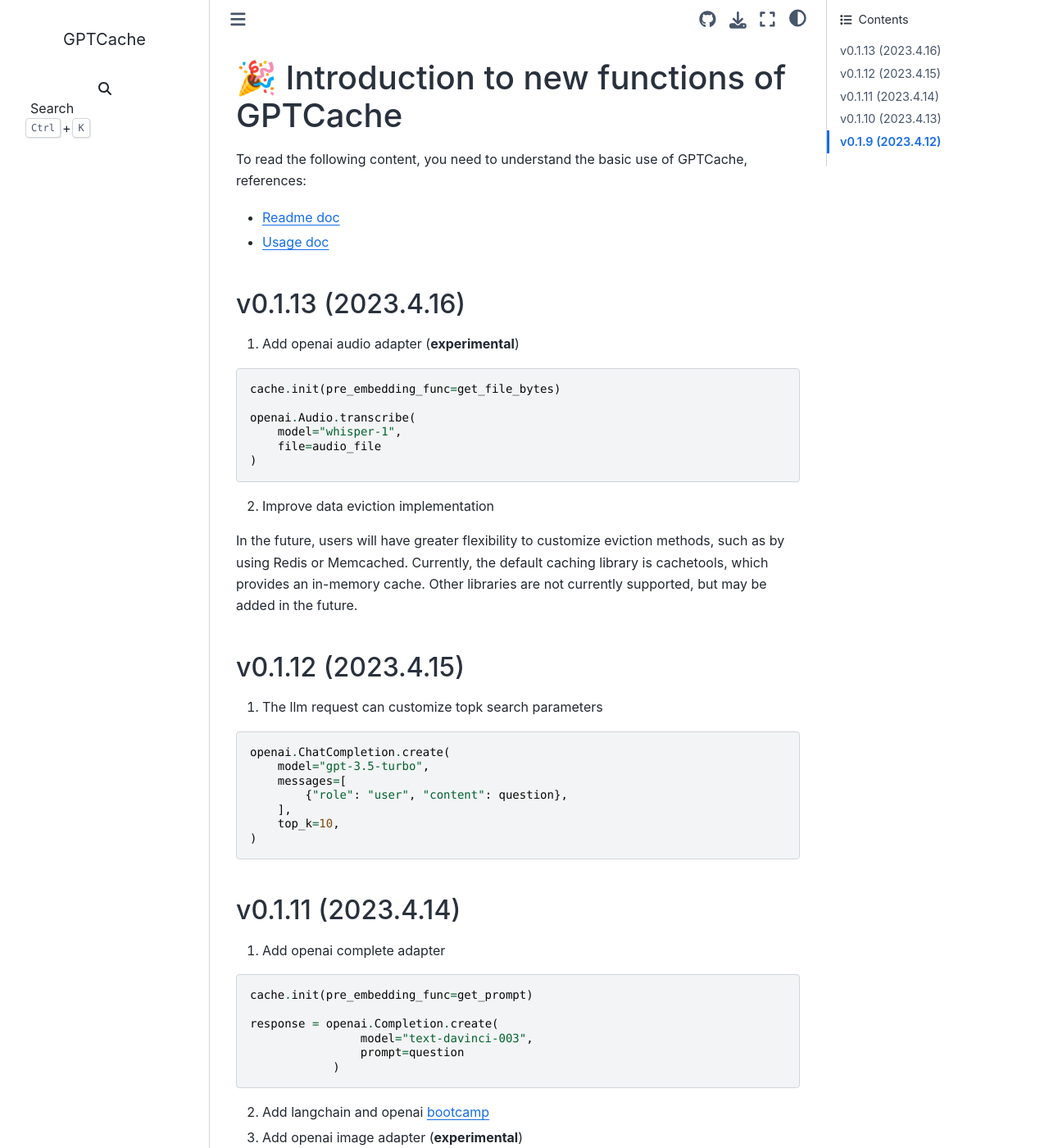
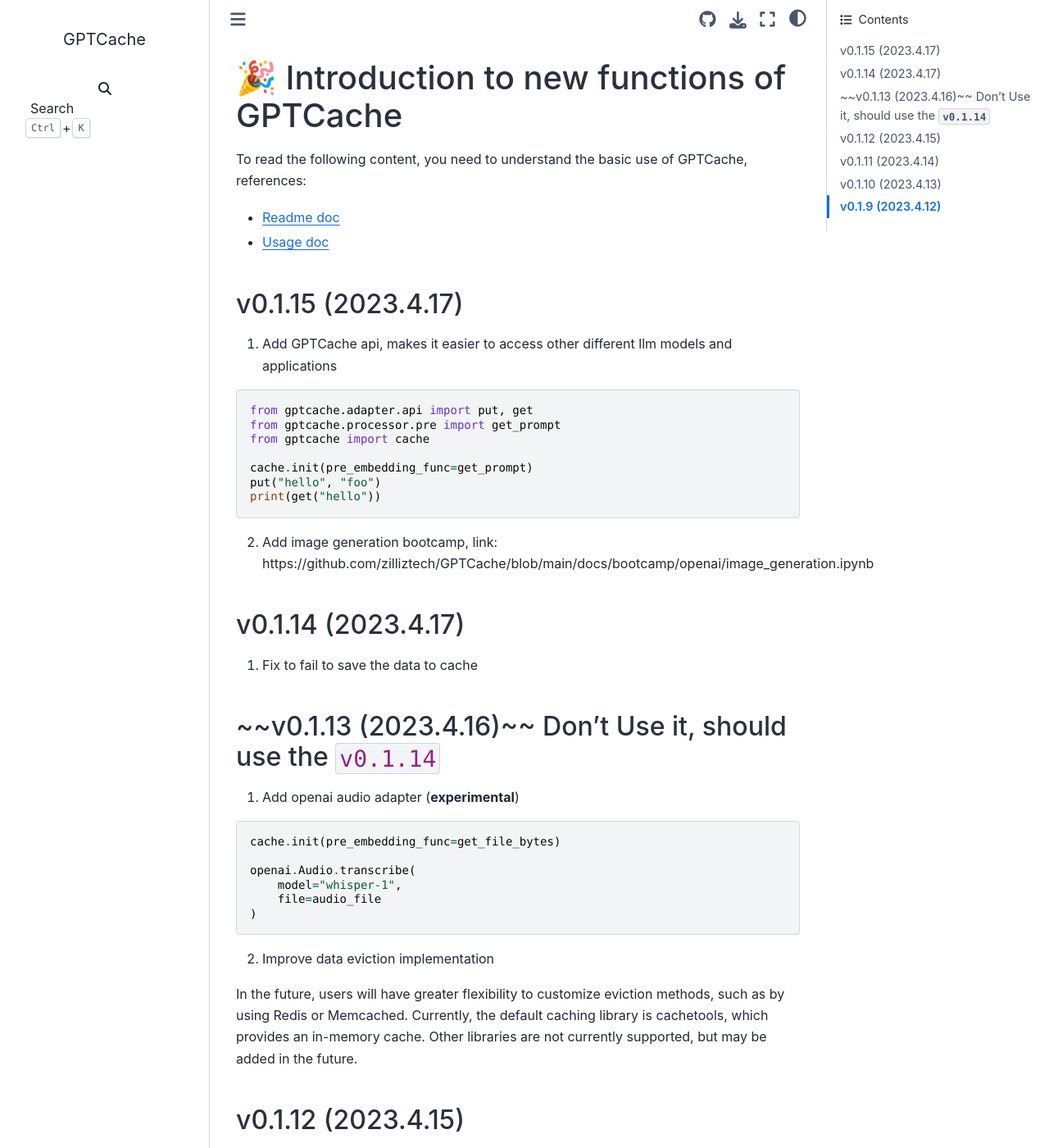
Before and after one commit to DinSanGun/GPTCache, a Sphinx documentation site: the page built from docs/release_note.md, in a window 1280 px wide and 1400 px high. Shown: the whole window at 82% size. Built offline with Sphinx 7.4.7 and the Sphinx Book theme 1.1.4, drawn with Linux system fonts in a browser that asks for light colours; the version number is read from the project's files by our own code.

Commit message:
Update the version to `0.1.15` (#236)
Signed-off-by: SimFG <bang.fu@zilliz.com>

````diff
--- a/docs/release_note.md
+++ b/docs/release_note.md
@@ -5,7 +5,27 @@
 - [Readme doc](https://github.com/zilliztech/GPTCache)
 - [Usage doc](https://github.com/zilliztech/GPTCache/blob/main/docs/usage.md)
 
-## v0.1.13 (2023.4.16)
+## v0.1.15 (2023.4.17)
+
+1. Add GPTCache api, makes it easier to access other different llm models and applications
+
+```python
+from gptcache.adapter.api import put, get
+from gptcache.processor.pre import get_prompt
+from gptcache import cache
+
+cache.init(pre_embedding_func=get_prompt)
+put("hello", "foo")
+print(get("hello"))
+```
+
+2. Add image generation bootcamp, link: https://github.com/zilliztech/GPTCache/blob/main/docs/bootcamp/openai/image_generation.ipynb
+
+## v0.1.14 (2023.4.17)
+
+1. Fix to fail to save the data to cache
+
+## ~~v0.1.13 (2023.4.16)~~ Don't Use it, should use the `v0.1.14`
 
 1. Add openai audio adapter (**experimental**)
 
--- a/setup.py
+++ b/setup.py
@@ -17,7 +17,7 @@
 setuptools.setup(
     name="gptcache",
     packages=find_packages(),
-    version="0.1.14",
+    version="0.1.15",
     author="SimFG",
     author_email="bang.fu@zilliz.com",
     description="GPTCache, a powerful caching library that can be used to speed up and lower the cost of chat "
````
